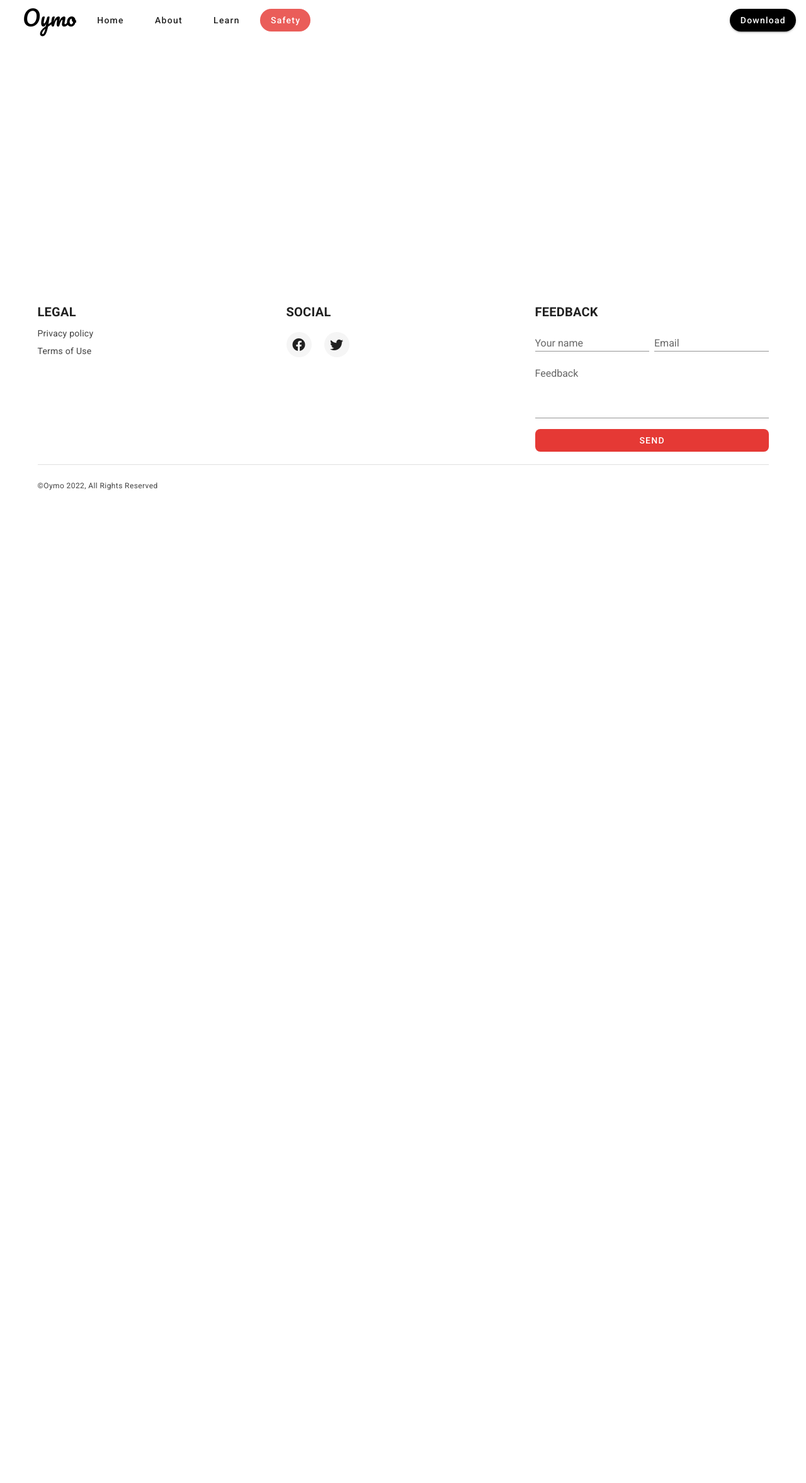
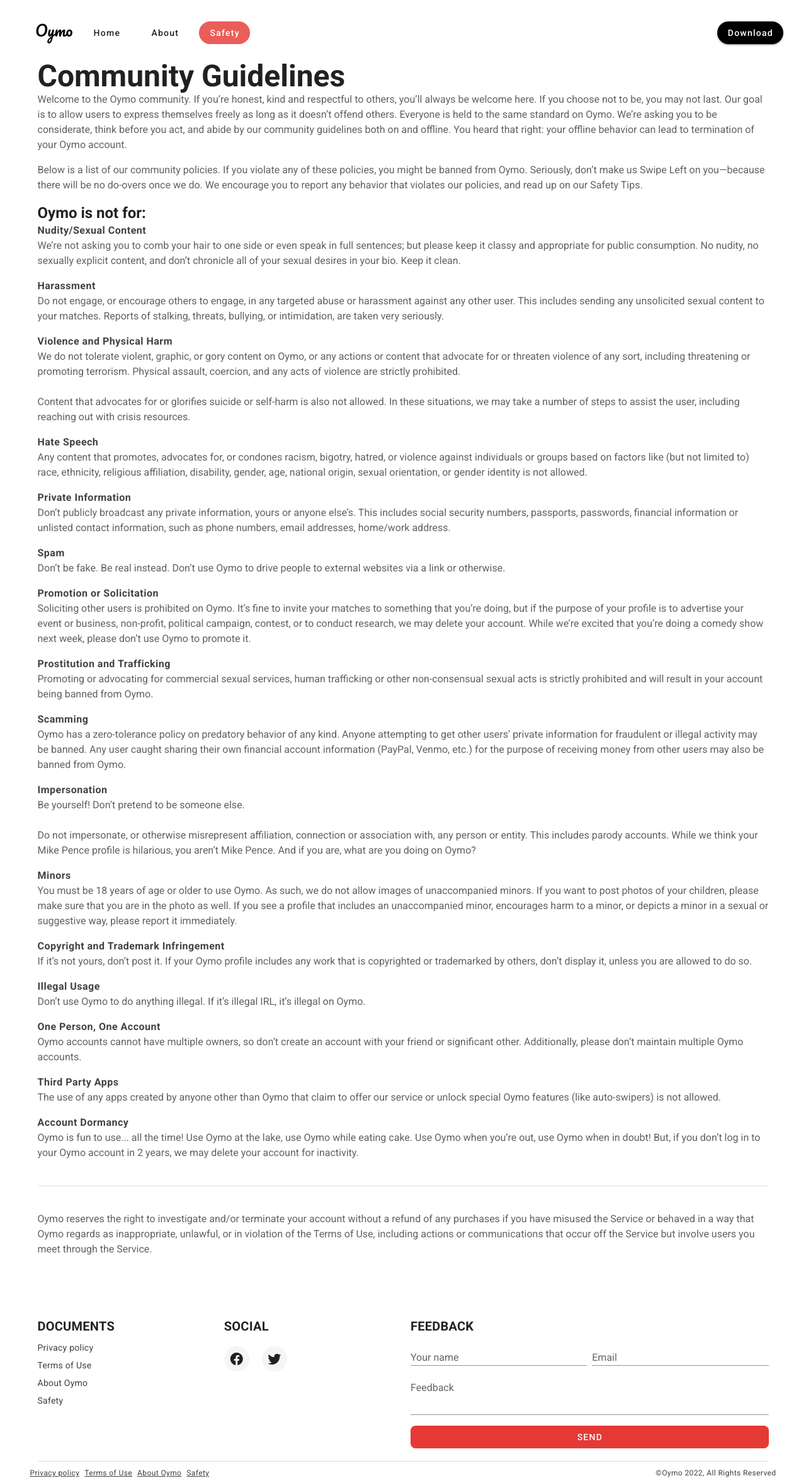
Before and after one commit to rukkiecodes/oymoWeb, a Nuxt app: page /safety in a window 1280 px wide. Shown: the whole page at 63% size. Before the commit the page ends 800 px from the top, so only its background shows below. Built offline with nearby package versions, Linux system fonts and the light colour scheme.

Commit message:
Community Guidelines

```diff
--- a/components/index/Head.vue
+++ b/components/index/Head.vue
@@ -10,8 +10,9 @@
       >
         <v-col
           cols="12"
-          sm="6"
-          md="6"
+          sm="8"
+          md="8"
+          lg="7"
         >
           <span class="text-h4 text-sm-h3 font-weight-bold white--text">
             Find friends, and dates around you with just a swipe.
--- a/layouts/default.vue
+++ b/layouts/default.vue
@@ -25,14 +25,6 @@
         </v-list-item>
         <v-list-item
           link
-          to="/learn"
-        >
-          <v-list-item-content>
-            <v-list-item-title>Learn</v-list-item-title>
-          </v-list-item-content>
-        </v-list-item>
-        <v-list-item
-          link
           to="/safety"
         >
           <v-list-item-content>
@@ -45,12 +37,13 @@
       fixed
       flat
       color="white"
+      class="rounded-lg ma-2 ma-sm-5"
     >
       <v-app-bar-nav-icon
         @click="drwer = !drwer"
         class="hidden-sm-and-up"
       />
-      <v-toolbar-title class="logo text-h4 mb-2 black--text">
+      <v-toolbar-title class="logo text-h5 mb-1 mb-sm-2 black--text">
         Oymo
       </v-toolbar-title>
       <v-btn
@@ -72,16 +65,6 @@
         to="/about"
       >
         About
-      </v-btn>
-      <v-btn
-        rounded
-        depressed
-        color="transparent"
-        active-class="red darken-1 white--text"
-        class="text-capitalize ml-4 hidden-xs-only"
-        to="/learn"
-      >
-        Learn
       </v-btn>
       <v-btn
         rounded
--- a/layouts/footer.vue
+++ b/layouts/footer.vue
@@ -10,9 +10,9 @@
       >
         <v-col
           cols="12"
-          sm="4"
+          sm="3"
         >
-          <p class="text-h6 font-weight-bold text-uppercase">Legal</p>
+          <p class="text-h6 font-weight-bold text-uppercase">DOCUMENTS</p>
 
           <p
             v-for="(legal, i) in legals"
@@ -29,7 +29,7 @@
         </v-col>
         <v-col
           cols="12"
-          sm="4"
+          sm="3"
         >
           <p class="text-h6 font-weight-bold text-uppercase">SOCIAL</p>
 
@@ -56,7 +56,7 @@
         </v-col>
         <v-col
           cols="12"
-          sm="4"
+          sm="6"
         >
           <p class="text-h6 font-weight-bold text-uppercase">Feedback</p>
           <div class="d-flex">
@@ -77,7 +77,7 @@
           </div>
           <v-textarea
             dense
-            rows="3"
+            rows="2"
             no-resize
             color="grey darken-3"
             label="Feedback"
@@ -98,9 +98,24 @@
         </v-col>
       </v-row>
       <v-divider class="my-5" />
-      <span class="text-caption grey--text text--darken-3">
-        ©Oymo {{ new Date().getFullYear() }}, All Rights Reserved
-      </span>
+      <v-row
+        justify="space-between"
+        align="center"
+      >
+        <div class="d-flex">
+          <nuxt-link
+            v-for="(legal, i) in legals"
+            :key="i"
+            :to="legal.to"
+            class="text-caption grey--text text--darken-3 mr-2"
+          >
+            {{ legal.title }}
+          </nuxt-link>
+        </div>
+        <span class="text-caption grey--text text--darken-3">
+          ©Oymo {{ new Date().getFullYear() }}, All Rights Reserved
+        </span>
+      </v-row>
     </v-container>
 
     <v-snackbar
@@ -122,7 +137,9 @@
     text: '',
     legals: [
       { title: 'Privacy policy', to: '/policy' },
-      { title: 'Terms of Use', to: '/terms' }
+      { title: 'Terms of Use', to: '/terms' },
+      { title: 'About Oymo', to: '/abour' },
+      { title: 'Safety', to: '/safety' }
     ],
     credential: {
       name: '',
--- a/pages/about.vue
+++ b/pages/about.vue
@@ -3,7 +3,6 @@
     fluid
     class="ma-0 pa-0"
   >
-
     <Head />
   </v-container>
 </template>
--- /dev/null
+++ b/pages/safety.vue
@@ -0,0 +1,105 @@
+<template>
+  <v-container class="mt-12 pt-12">
+    <h1 class="text-h5 text-sm-h4 text-md-h3 grey--text text--darken-4 font-weight-bold">Community Guidelines</h1>
+    <p class="grey--text text--darken-2">
+      Welcome to the Oymo community. If you’re honest, kind and respectful to others, you’ll always be welcome here. If you choose not to be, you may not last. Our goal is to allow users to express themselves freely as long as it doesn’t offend others. Everyone is held to the same standard on Oymo. We’re asking you to be considerate, think before you act, and abide by our community guidelines both on and offline. You heard that right: your offline behavior can lead to termination of your Oymo account.
+    </p>
+    <p class="grey--text text--darken-2">
+      Below is a list of our community policies. If you violate any of these policies, you might be banned from Oymo. Seriously, don’t make us Swipe Left on you—because there will be no do-overs once we do. We encourage you to report any behavior that violates our policies, and read up on our Safety Tips.
+    </p>
+    <h1 class="text-h6 text-sm-h5 grey--text text--darken-4 font-weight-bold">Oymo is not for:</h1>
+
+    <h1 class="text-body-1 grey--text text--darken-3 font-weight-bold">Nudity/Sexual Content</h1>
+    <p class="grey--text text--darken-2">We’re not asking you to comb your hair to one side or even speak in full sentences; but please keep it classy and appropriate for public consumption. No nudity, no sexually explicit content, and don’t chronicle all of your sexual desires in your bio. Keep it clean.</p>
+
+    <h1 class="text-body-1 grey--text text--darken-3 font-weight-bold">Harassment</h1>
+    <p class="grey--text text--darken-2">Do not engage, or encourage others to engage, in any targeted abuse or harassment against any other user. This includes sending any unsolicited sexual content to your matches. Reports of stalking, threats, bullying, or intimidation, are taken very seriously.</p>
+
+    <h1 class="text-body-1 grey--text text--darken-3 font-weight-bold">Violence and Physical Harm</h1>
+    <p class="grey--text text--darken-2">
+      We do not tolerate violent, graphic, or gory content on Oymo, or any actions or content that advocate for or threaten violence of any sort, including threatening or promoting terrorism. Physical assault, coercion, and any acts of violence are strictly prohibited.<br /><br />
+      Content that advocates for or glorifies suicide or self-harm is also not allowed. In these situations, we may take a number of steps to assist the user, including reaching out with crisis resources.
+    </p>
+
+    <h1 class="text-body-1 grey--text text--darken-3 font-weight-bold">Hate Speech</h1>
+    <p class="grey--text text--darken-2">
+      Any content that promotes, advocates for, or condones racism, bigotry, hatred, or violence against individuals or groups based on factors like (but not limited to) race, ethnicity, religious affiliation, disability, gender, age, national origin, sexual orientation, or gender identity is not allowed.
+    </p>
+
+    <h1 class="text-body-1 grey--text text--darken-3 font-weight-bold">Private Information</h1>
+    <p class="grey--text text--darken-2">
+      Don’t publicly broadcast any private information, yours or anyone else’s. This includes social security numbers, passports, passwords, financial information or unlisted contact information, such as phone numbers, email addresses, home/work address.
+    </p>
+
+    <h1 class="text-body-1 grey--text text--darken-3 font-weight-bold">Spam</h1>
+    <p class="grey--text text--darken-2">
+      Don’t be fake. Be real instead. Don’t use Oymo to drive people to external websites via a link or otherwise.
+    </p>
+
+    <h1 class="text-body-1 grey--text text--darken-3 font-weight-bold">Promotion or Solicitation</h1>
+    <p class="grey--text text--darken-2">
+      Soliciting other users is prohibited on Oymo. It’s fine to invite your matches to something that you’re doing, but if the purpose of your profile is to advertise your event or business, non-profit, political campaign, contest, or to conduct research, we may delete your account. While we’re excited that you’re doing a comedy show next week, please don’t use Oymo to promote it.
+    </p>
+
+    <h1 class="text-body-1 grey--text text--darken-3 font-weight-bold">Prostitution and Trafficking</h1>
+    <p class="grey--text text--darken-2">
+      Promoting or advocating for commercial sexual services, human trafficking or other non-consensual sexual acts is strictly prohibited and will result in your account being banned from Oymo.
+    </p>
+
+    <h1 class="text-body-1 grey--text text--darken-3 font-weight-bold">Scamming</h1>
+    <p class="grey--text text--darken-2">
+      Oymo has a zero-tolerance policy on predatory behavior of any kind. Anyone attempting to get other users’ private information for fraudulent or illegal activity may be banned. Any user caught sharing their own financial account information (PayPal, Venmo, etc.) for the purpose of receiving money from other users may also be banned from Oymo.
+    </p>
+
+    <h1 class="text-body-1 grey--text text--darken-3 font-weight-bold">Impersonation</h1>
+    <p class="grey--text text--darken-2">
+      Be yourself! Don’t pretend to be someone else.<br /><br />
+      Do not impersonate, or otherwise misrepresent affiliation, connection or association with, any person or entity. This includes parody accounts. While we think your Mike Pence profile is hilarious, you aren’t Mike Pence. And if you are, what are you doing on Oymo?
+    </p>
+
+    <h1 class="text-body-1 grey--text text--darken-3 font-weight-bold">Minors</h1>
+    <p class="grey--text text--darken-2">
+      You must be 18 years of age or older to use Oymo. As such, we do not allow images of unaccompanied minors. If you want to post photos of your children, please make sure that you are in the photo as well. If you see a profile that includes an unaccompanied minor, encourages harm to a minor, or depicts a minor in a sexual or suggestive way, please report it immediately.
+    </p>
+
+    <h1 class="text-body-1 grey--text text--darken-3 font-weight-bold">Copyright and Trademark Infringement</h1>
+    <p class="grey--text text--darken-2">
+      If it’s not yours, don’t post it. If your Oymo profile includes any work that is copyrighted or trademarked by others, don’t display it, unless you are allowed to do so.
+    </p>
+
+    <h1 class="text-body-1 grey--text text--darken-3 font-weight-bold">Illegal Usage</h1>
+    <p class="grey--text text--darken-2">
+      Don’t use Oymo to do anything illegal. If it’s illegal IRL, it’s illegal on Oymo.
+    </p>
+
+    <h1 class="text-body-1 grey--text text--darken-3 font-weight-bold">One Person, One Account</h1>
+    <p class="grey--text text--darken-2">
+      Oymo accounts cannot have multiple owners, so don’t create an account with your friend or significant other. Additionally, please don’t maintain multiple Oymo accounts.
+    </p>
+
+    <h1 class="text-body-1 grey--text text--darken-3 font-weight-bold">Third Party Apps</h1>
+    <p class="grey--text text--darken-2">
+      The use of any apps created by anyone other than Oymo that claim to offer our service or unlock special Oymo features (like auto-swipers) is not allowed.
+    </p>
+
+    <h1 class="text-body-1 grey--text text--darken-3 font-weight-bold">Account Dormancy</h1>
+    <p class="grey--text text--darken-2">
+      Oymo is fun to use... all the time! Use Oymo at the lake, use Oymo while eating cake. Use Oymo when you’re out, use Oymo when in doubt! But, if you don’t log in to your Oymo account in 2 years, we may delete your account for inactivity.
+    </p>
+
+    <v-divider class="my-10" />
+
+    <p class="grey--text text--darken-2">
+      Oymo reserves the right to investigate and/or terminate your account without a refund of any purchases if you have misused the Service or behaved in a way that Oymo regards as inappropriate, unlawful, or in violation of the Terms of Use, including actions or communications that occur off the Service but involve users you meet through the Service.
+    </p>
+  </v-container>
+</template>
+
+<script>
+export default {
+
+}
+</script>
+
+<style>
+</style>
```
